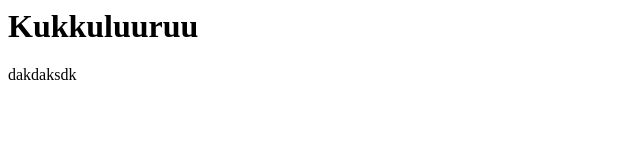
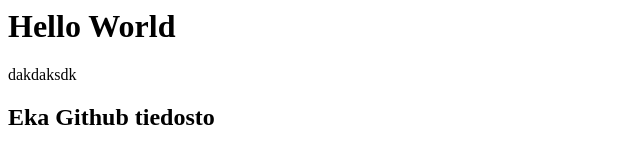
Before and after one commit to Jerojal/demo1, a plain HTML site: page index.html in a window 1280 px wide. Shown: the whole page, without its empty margins (0-640 px from the left). Drawn offline with Linux system fonts and the light colour scheme.

Commit message:
uus muokkaus

```diff
--- a/index.html
+++ b/index.html
@@ -1,3 +1,5 @@
-<H1>Kukkuluuruu</H1>
+<H1>Hello World</H1>
 
 dakdaksdk
+
+<H2>Eka Github tiedosto</H2>
```
